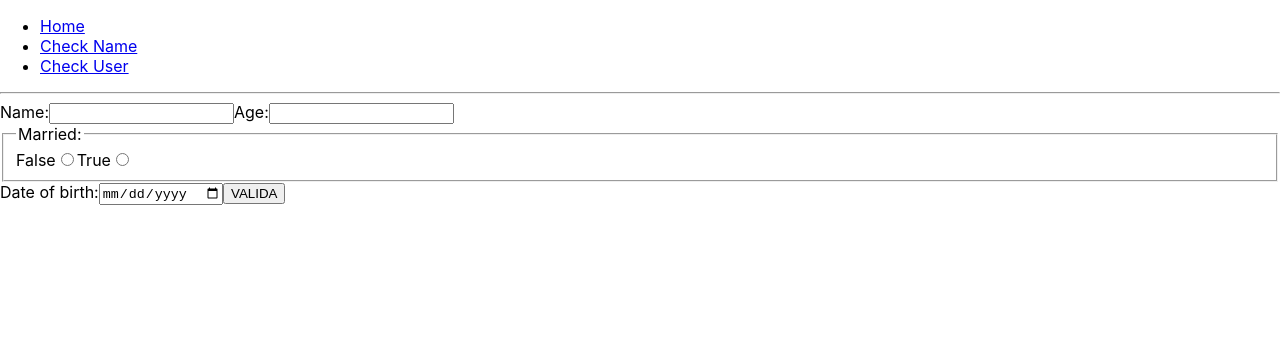
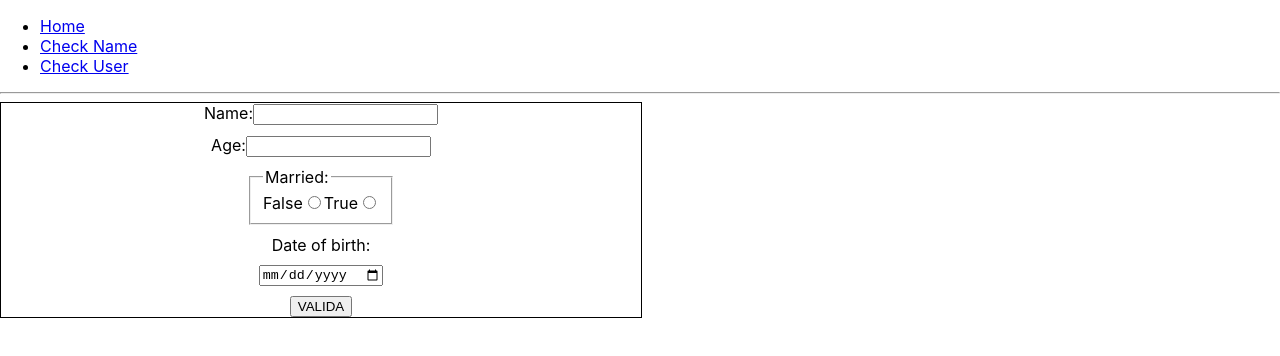
Before and after one commit to radu-constantin/foorban-test, a React (Create React App) app in the folder frontend/: page /check-user in a window 1280 px wide. Shown: the top 356 px of the page. Built offline with nearby package versions, Linux system fonts and the light colour scheme.

Commit message:
Attempt to implement error display

```diff
--- a/frontend/src/pages/CheckUser.tsx
+++ b/frontend/src/pages/CheckUser.tsx
@@ -41,6 +41,7 @@ export function CheckUser() {
           if ([200, 201].includes(rawResponse.status)) {
             return rawResponse.json();
           } else {
+            rawResponse.json().then((response) => setData(response));
             throw new Error();
           }
         })
@@ -55,9 +56,26 @@ export function CheckUser() {
   }, [status, userData]);
 
   if (status === "ERROR_SENDING_DATA") {
+    const constraints = data?.errors?.map((error) => {
+      return error.constraints;
+    });
+
+    const messages = constraints
+      ?.map((constraint) => {
+        //@ts-ignore
+        return Object.values(constraint);
+      })
+      .flat();
+
     return (
       <div>
         <h1>ERRORE INVIO DATI</h1>
+        {
+          //@ts-ignore
+          messages.map((message) => {
+            return <p>{message}</p>;
+          })
+        }
         <button onClick={() => setStatus("INITIAL")}>RIPROVA</button>
       </div>
     );
@@ -85,7 +103,8 @@ export function CheckUser() {
   }
 
   return (
-    <form>
+    <form style={form}>
+      <div>
         <label>Name:</label>
         <input
           type="text"
@@ -97,6 +116,9 @@ export function CheckUser() {
             });
           }}
         ></input>
+      </div>
+
+      <div>
         <label>Age:</label>
         <input
           type="number"
@@ -108,6 +130,8 @@ export function CheckUser() {
             });
           }}
         ></input>
+      </div>
+
       <fieldset>
         <legend>Married:</legend>
         <label>False</label>
@@ -151,3 +175,13 @@ export function CheckUser() {
     </form>
   );
 }
+
+const form = {
+  display: "flex",
+  "justify-content": "center",
+  "align-items": "center",
+  "flex-direction": "column",
+  width: "50vw",
+  border: "1px solid black",
+  gap: "10px",
+};
```
Lines whose indentation alone changed are shown as unchanged.
